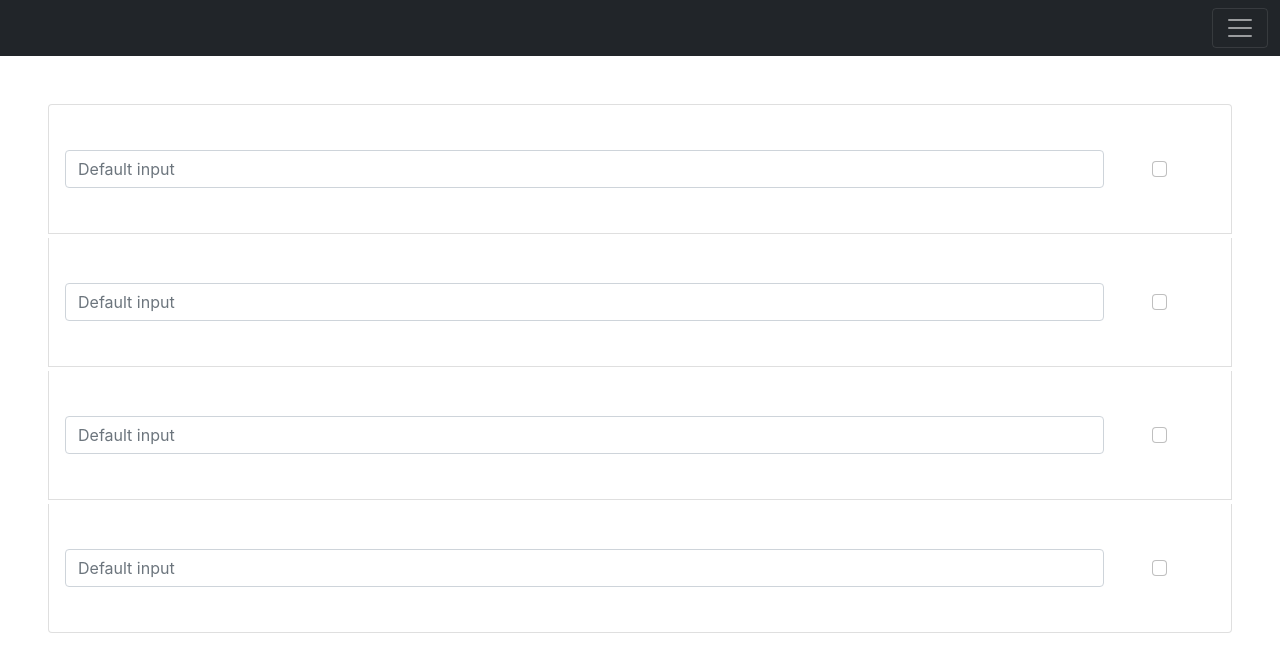
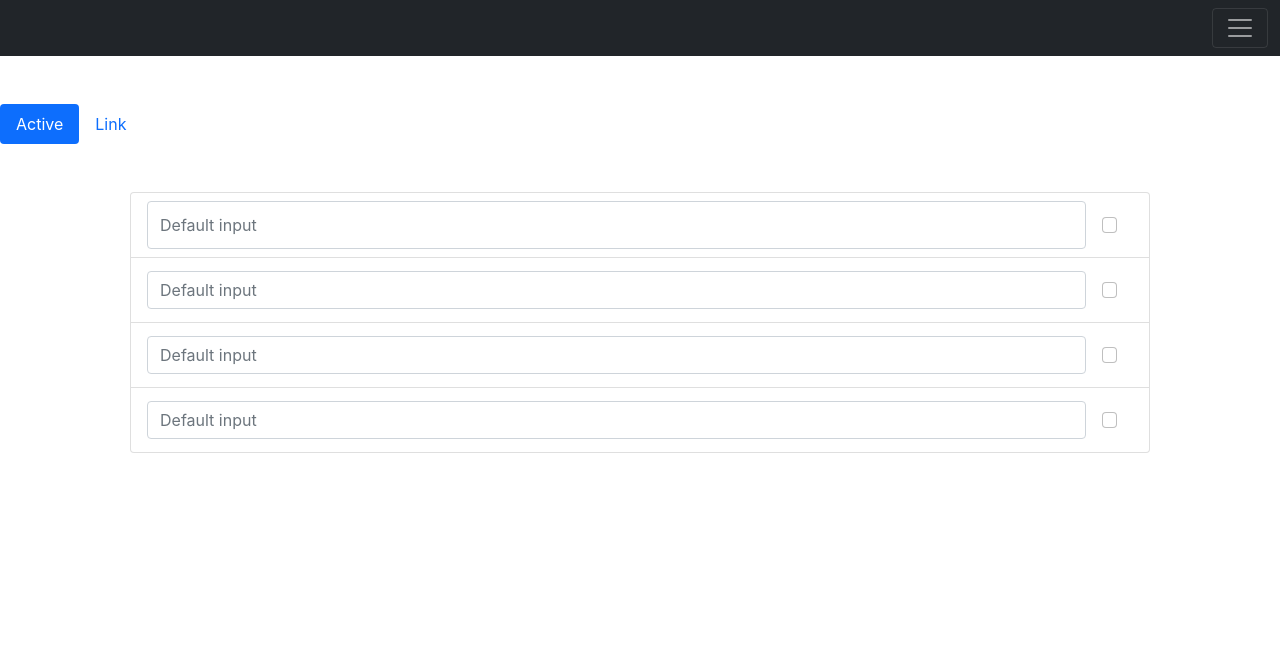
Before and after one commit to Jessicaribeiro03/front-end, a React (Create React App) app: page / in a window 1280 px wide. Shown: the top 672 px of the page. Built offline with nearby package versions, Linux system fonts and the light colour scheme.

Commit message:
navbar e forms

```diff
--- a/src/home/home-user-view.tsx
+++ b/src/home/home-user-view.tsx
@@ -1,9 +1,9 @@
 import React from "react";
 
-export class UserView extends React.Component<Props, State>{
+export class UserView extends React.Component{
     render(){
         return(
-                <div>
+                <div className="container-flex">
                     {/* NavBar Hamburger */}
                     <div className="collapse " id="navbarToggleExternalContent">
                         <div className="bg-dark p-4 ">
@@ -19,31 +19,44 @@ export class UserView extends React.Component<Props, State>{
                         </div>
                         </nav>
                         {/* NavBar Hamburger */}
+                        {/* NavTabs */}
+                        <div className="container-flex pt-5 m-auto">
+                        <ul className="nav nav-pills">
+                                <li className="nav-item">
+                                    <a className="nav-link active" aria-current="page" href="#">Active</a>
+                                </li>
+                                <li className="nav-item">
+                                    <a className="nav-link" href="#">Link</a>
+                                </li>
+                                </ul>
+                                </div>
+                        {/* Formularios */}
 
-                        {/* Formularios */}
-                        <ul className="list-group p-5 gap-1">
-                                <li className="list-group-item d-flex  ">
+                        <div className="container ">
+                        <ul className="list-group p-5 justify-content-between">
+                                <li className="list-group-item d-flex ">
+                                    <input className="form-control" type="text" placeholder="Default input" aria-label="default input example"/>
+                                    <input className="form-check-input m-3" type="checkbox" value="" aria-label="..."/>
+
+                                </li>
+                                <li className="list-group-item d-flex   ">
                                     <input className="form-control m-auto" type="text" placeholder="Default input" aria-label="default input example"/>
-                                    <input className="form-check-input m-5 " type="checkbox" value="" aria-label="..."/>
+                                    <input className="form-check-input m-3 " type="checkbox" value="" aria-label="..."/>
 
                                 </li>
                                 <li className="list-group-item d-flex  ">
                                     <input className="form-control m-auto" type="text" placeholder="Default input" aria-label="default input example"/>
-                                    <input className="form-check-input m-5 " type="checkbox" value="" aria-label="..."/>
+                                    <input className="form-check-input m-3 " type="checkbox" value="" aria-label="..."/>
 
                                 </li>
                                 <li className="list-group-item d-flex  ">
                                     <input className="form-control m-auto" type="text" placeholder="Default input" aria-label="default input example"/>
-                                    <input className="form-check-input m-5 " type="checkbox" value="" aria-label="..."/>
-
-                                </li>
-                                <li className="list-group-item d-flex  ">
-                                    <input className="form-control m-auto" type="text" placeholder="Default input" aria-label="default input example"/>
-                                    <input className="form-check-input m-5 " type="checkbox" value="" aria-label="..."/>
+                                    <input className="form-check-input m-3 " type="checkbox" value="" aria-label="..."/>
 
                                 </li>
 
-                                </ul>
+                              </ul>
+                              </div>
                                 {/* Formularios */}
                  </div>
         )
```
